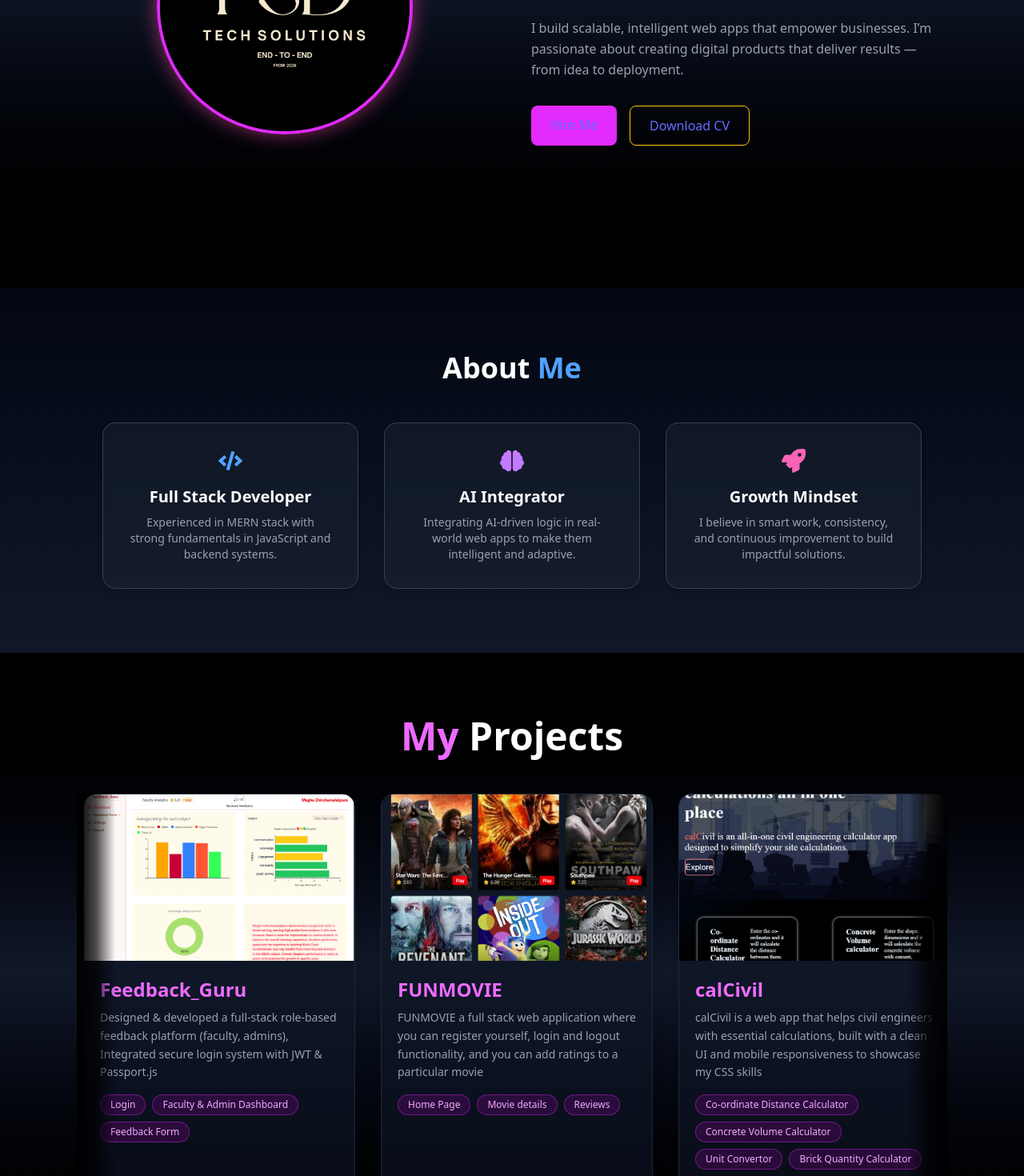
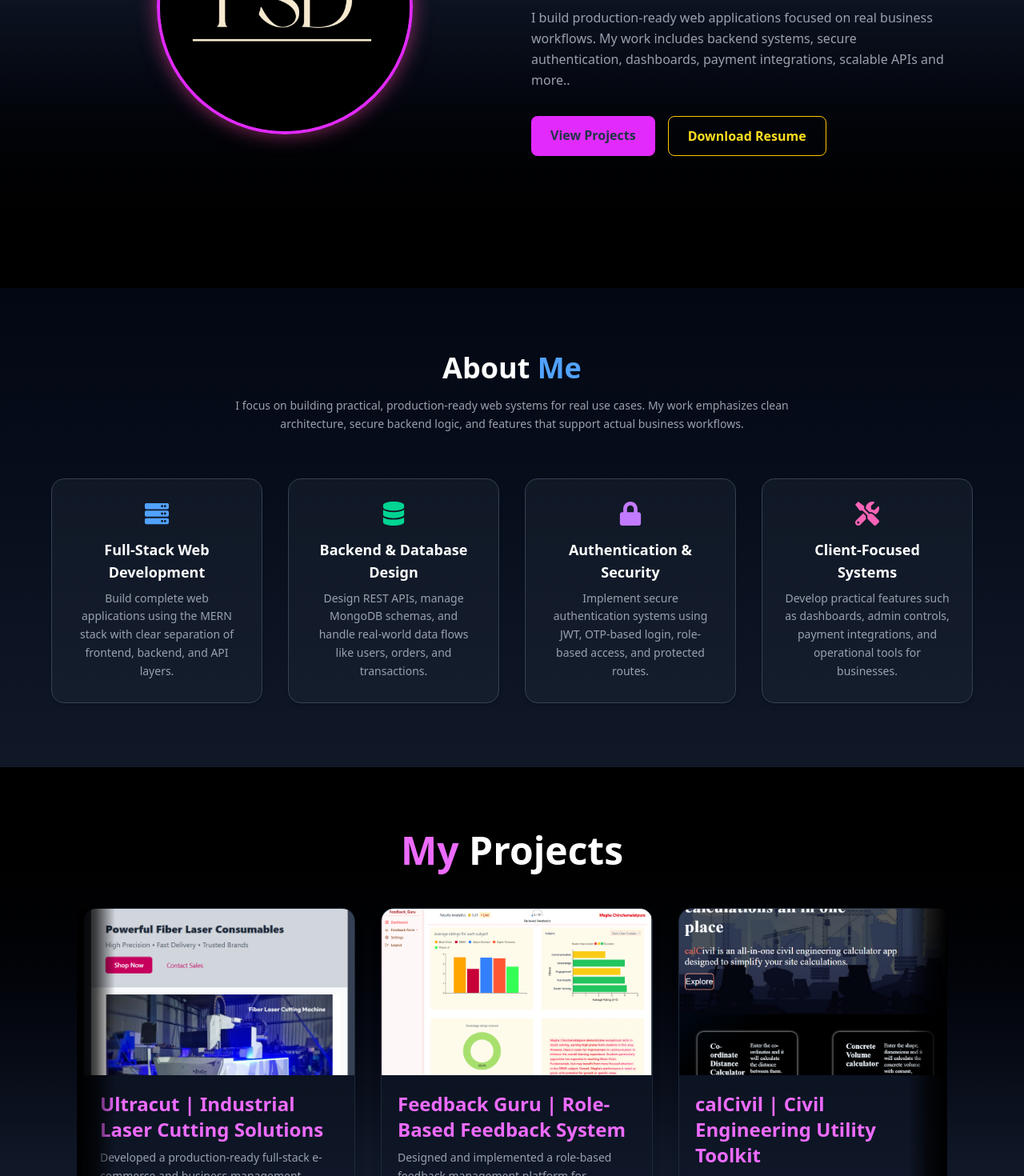
Before and after one commit to PSD24-art/PSD-Portfolio, a React (Vite) app: page / in a window 1280 px wide. Shown: the part 440-1910 px from the top of the page at 80% size. Built offline with nearby package versions, Linux system fonts and the light colour scheme.

Commit message:
UI changes

```diff
--- a/src/components/About.jsx
+++ b/src/components/About.jsx
@@ -1,6 +1,6 @@
 // src/components/About.jsx
 import { motion } from "framer-motion";
-import { FaBrain, FaCode, FaRocket } from "react-icons/fa";
+import { FaServer, FaDatabase, FaLock, FaTools } from "react-icons/fa";
 
 const About = () => {
   const cardVariants = {
@@ -8,43 +8,58 @@ const About = () => {
     show: (i) => ({
       opacity: 1,
       y: 0,
-      transition: { delay: i * 0.2, duration: 0.6 },
+      transition: { delay: i * 0.15, duration: 0.5, ease: "easeOut" },
     }),
   };
 
   const cards = [
     {
-      icon: <FaCode className="text-3xl text-blue-400" />,
-      title: "Full Stack Developer",
-      desc: "Experienced in MERN stack with strong fundamentals in JavaScript and backend systems.",
+      icon: <FaServer className="text-3xl text-blue-400" />,
+      title: "Full-Stack Web Development",
+      desc: "Build complete web applications using the MERN stack with clear separation of frontend, backend, and API layers.",
     },
     {
-      icon: <FaBrain className="text-3xl text-purple-400" />,
-      title: "AI Integrator",
-      desc: "Integrating AI-driven logic in real-world web apps to make them intelligent and adaptive.",
+      icon: <FaDatabase className="text-3xl text-emerald-400" />,
+      title: "Backend & Database Design",
+      desc: "Design REST APIs, manage MongoDB schemas, and handle real-world data flows like users, orders, and transactions.",
     },
     {
-      icon: <FaRocket className="text-3xl text-pink-400" />,
-      title: "Growth Mindset",
-      desc: "I believe in smart work, consistency, and continuous improvement to build impactful solutions.",
+      icon: <FaLock className="text-3xl text-purple-400" />,
+      title: "Authentication & Security",
+      desc: "Implement secure authentication systems using JWT, OTP-based login, role-based access, and protected routes.",
+    },
+    {
+      icon: <FaTools className="text-3xl text-pink-400" />,
+      title: "Client-Focused Systems",
+      desc: "Develop practical features such as dashboards, admin controls, payment integrations, and operational tools for businesses.",
     },
   ];
 
   return (
     <section
       id="about"
-      className="relative py-20 bg-gradient-to-b from-gray-950 to-gray-900 text-center px-6"
+      className="relative py-20 bg-gradient-to-b from-gray-950 to-gray-900 px-6"
     >
-      <motion.h2
-        initial={{ opacity: 0, y: -30 }}
-        animate={{ opacity: 1, y: 0 }}
-        transition={{ duration: 0.8 }}
-        className="text-4xl font-bold mb-12 text-white"
+      {/* Heading */}
+      <motion.div
+        initial={{ opacity: 0, y: -20 }}
+        whileInView={{ opacity: 1, y: 0 }}
+        viewport={{ once: true }}
+        transition={{ duration: 0.6 }}
+        className="text-center mb-14"
       >
-        About <span className="text-blue-400">Me</span>
-      </motion.h2>
+        <h2 className="text-4xl font-bold text-white">
+          About <span className="text-blue-400">Me</span>
+        </h2>
+        <p className="mt-4 max-w-3xl mx-auto text-gray-400 text-sm leading-relaxed">
+          I focus on building practical, production-ready web systems for real
+          use cases. My work emphasizes clean architecture, secure backend
+          logic, and features that support actual business workflows.
+        </p>
+      </motion.div>
 
-      <div className="max-w-5xl mx-auto grid md:grid-cols-3 gap-8">
+      {/* Cards */}
+      <div className="max-w-6xl mx-auto grid gap-8 sm:grid-cols-2 lg:grid-cols-4">
         {cards.map((card, i) => (
           <motion.div
             key={i}
@@ -53,13 +68,17 @@ const About = () => {
             initial="hidden"
             whileInView="show"
             viewport={{ once: true }}
-            className="bg-gray-800/40 border border-gray-700 rounded-2xl p-8 shadow-md hover:shadow-blue-500/20 transition-all duration-300"
+            className="bg-gray-800/40 border border-gray-700 rounded-2xl p-7
+                       shadow-md hover:shadow-blue-500/20
+                       hover:-translate-y-1 transition-all duration-300"
           >
             <div className="flex justify-center mb-4">{card.icon}</div>
-            <h3 className="text-xl font-semibold text-white mb-2">
+            <h3 className="text-lg font-semibold text-white mb-2 text-center">
               {card.title}
             </h3>
-            <p className="text-gray-400 text-sm">{card.desc}</p>
+            <p className="text-gray-400 text-sm leading-relaxed text-center">
+              {card.desc}
+            </p>
           </motion.div>
         ))}
       </div>
--- a/src/components/Hero.jsx
+++ b/src/components/Hero.jsx
@@ -1,3 +1,4 @@
+// src/components/Hero.jsx
 import { motion } from "framer-motion";
 import Profile from "../assets/Profile.png";
 
@@ -22,6 +23,7 @@ export default function Hero() {
           />
         </div>
       </motion.div>
+
       {/* ===== Right Content ===== */}
       <motion.div
         initial={{ opacity: 0, x: -60 }}
@@ -40,7 +42,9 @@ export default function Hero() {
           transition={{ delay: 0.3, duration: 0.6 }}
           className="text-xl sm:text-2xl md:text-3xl text-gray-300 font-light mb-6"
         >
-          <span className="text-yellow-300">Full Stack Developer</span>
+          <span className="text-yellow-300">
+            Full-Stack Web Developer (MERN)
+          </span>
         </motion.h2>
 
         <motion.p
@@ -49,9 +53,9 @@ export default function Hero() {
           transition={{ delay: 0.5, duration: 0.7 }}
           className="text-gray-400 max-w-xl leading-relaxed mb-8"
         >
-          I build scalable, intelligent web apps that empower businesses. I’m
-          passionate about creating digital products that deliver results — from
-          idea to deployment.
+          I build production-ready web applications focused on real business
+          workflows. My work includes backend systems, secure authentication,
+          dashboards, payment integrations, scalable APIs and more..
         </motion.p>
 
         {/* ===== Buttons ===== */}
@@ -62,17 +66,18 @@ export default function Hero() {
           className="flex justify-center md:justify-start gap-4"
         >
           <a
-            href="#contact"
-            className="px-6 py-3 rounded-lg bg-fuchsia-500 hover:bg-fuchsia-700 text-amber-100 font-semibold transition"
+            href="#projects"
+            className="px-6 py-3 rounded-lg bg-fuchsia-500 hover:bg-fuchsia-700 font-semibold transition "
           >
-            Hire Me
+            View Projects
           </a>
+
           <a
             href="/Resume_Prathamesh.pdf"
             download
             className="px-6 py-3 rounded-lg border border-yellow-400 text-yellow-300 hover:bg-yellow-400 hover:text-black font-semibold transition"
           >
-            Download CV
+            Download Resume
           </a>
         </motion.div>
       </motion.div>
--- a/src/components/Navbar.jsx
+++ b/src/components/Navbar.jsx
@@ -62,7 +62,10 @@ const Navbar = () => {
         </ul>
 
         {/* Mobile Menu */}
-        <FaBars onClick={() => setMenuOpen((prev) => !prev)} />
+        <FaBars
+          className="md:hidden"
+          onClick={() => setMenuOpen((prev) => !prev)}
+        />
 
         {menuOpen && (
           <motion.div
--- a/src/index.css
+++ b/src/index.css
@@ -13,15 +13,6 @@
   text-rendering: optimizeLegibility;
   -webkit-font-smoothing: antialiased;
   -moz-osx-font-smoothing: grayscale;
-}
-
-a {
-  font-weight: 500;
-  color: #646cff;
-  text-decoration: inherit;
-}
-a:hover {
-  color: #535bf2;
 }
 
 html {
@@ -46,25 +37,6 @@ body {
 h1 {
   font-size: 3.2em;
   line-height: 1.1;
-}
-
-button {
-  border-radius: 8px;
-  border: 1px solid transparent;
-  padding: 0.6em 1.2em;
-  font-size: 1em;
-  font-weight: 500;
-  font-family: inherit;
-  background-color: #1a1a1a;
-  cursor: pointer;
-  transition: border-color 0.25s;
-}
-button:hover {
-  border-color: #646cff;
-}
-button:focus,
-button:focus-visible {
-  outline: 4px auto -webkit-focus-ring-color;
 }
 
 @media (prefers-color-scheme: light) {
--- a/src/store/CardsArr.jsx
+++ b/src/store/CardsArr.jsx
@@ -1,63 +1,69 @@
 import calCivil from "../assets/calCivil.png";
-import SocialMedia from "../assets/Social_media.png";
-import Simon from "../assets/Simon.png";
 import funmovie from "../assets/funmovie.png";
 import feedback from "../assets/Feedback.png";
+import ultracut from "../assets/ultracut.png";
 
 export const CardsArr = [
   {
     id: 5,
+    imgUrl: ultracut,
+    projectTitle: "Ultracut | Industrial Laser Cutting Solutions",
+    projectDescription:
+      "Developed a production-ready full-stack e-commerce and business management system for an industrial laser-cutting company. The platform enables product catalog management, secure order flow, payment gateway integration, OTP-based authentication, and scalable backend architecture tailored for real client operations.",
+    pModules: [
+      "Product Catalog & Category System",
+      "OTP-Based Authentication (DLT Ready)",
+      "Secure Checkout & Payment Gateway Integration",
+      "Order Lifecycle Management",
+      "Admin-Controlled Content & Data Flow",
+    ],
+    projectLink: "https://ultracut-client.onrender.in", // update if different
+    gitLink: "Private Client Repository",
+  },
+
+  {
+    id: 4,
     imgUrl: feedback,
-    projectTitle: "Feedback_Guru",
+    projectTitle: "Feedback Guru | Role-Based Feedback System",
     projectDescription:
-      "Designed & developed a full-stack role-based feedback platform (faculty, admins), Integrated secure login system with JWT & Passport.js",
-    pModules: ["Login", "Faculty & Admin Dashboard", "Feedback Form"],
+      "Designed and implemented a role-based feedback management platform for educational institutions. The system supports faculty and admin roles with secure authentication, structured feedback collection, and dashboard-driven analytics to improve teaching effectiveness.",
+    pModules: [
+      "JWT-Based Authentication",
+      "Faculty & Admin Dashboards",
+      "Feedback Form Builder",
+      "Role-Based Access Control",
+    ],
     projectLink: "https://feedback-f.onrender.com",
     gitLink: "https://github.com/PSD24-art/Feedback-F",
   },
   {
-    id: 4,
-    imgUrl: funmovie,
-    projectTitle: "FUNMOVIE",
-    projectDescription:
-      "FUNMOVIE a full stack web application where you can register yourself, login and logout functionality, and you can add ratings to a particular movie",
-    pModules: ["Home Page", "Movie details", "Reviews"],
-    projectLink: "https://funmovies-fe.onrender.com/",
-    gitLink: "https://github.com/PSD24-art/Funmovies-F",
-  },
-  {
     id: 1,
     imgUrl: calCivil,
-    projectTitle: "calCivil",
+    projectTitle: "calCivil | Civil Engineering Utility Toolkit",
     projectDescription:
-      "calCivil is a web app that helps civil engineers with essential calculations, built with a clean UI and mobile responsiveness to showcase my CSS skills",
+      "Created a mobile-responsive utility web application to assist civil engineers with daily on-site calculations. The project emphasizes clean UI, responsive design, and practical tools commonly used in real engineering workflows.",
     pModules: [
-      "Co-ordinate Distance Calculator",
+      "Coordinate Distance Calculator",
       "Concrete Volume Calculator",
-      "Unit Convertor",
       "Brick Quantity Calculator",
+      "Unit Conversion Utilities",
     ],
     projectLink: "https://calcivil-backend.onrender.com",
     gitLink: "https://github.com/PSD24-art/calCivil-backend",
   },
   {
-    id: 2,
-    imgUrl: SocialMedia,
-    projectTitle: "Social Media",
+    id: 3,
+    imgUrl: funmovie,
+    projectTitle: "FUNMOVIE | Movie Review Platform",
     projectDescription:
-      "This app is created to learn and demonstrate the learnings about React. Built with Bootstrap and used React core concepts such as props, hooks (useState, useReducer, useRef), ContextAPI, conditional redering, etc.",
-    pModules: ["Home Page", "Create Post"],
-    projectLink: "https://socialmedia-3nvq.onrender.com/",
-    gitLink: "https://github.com/PSD24-art/SocialMedia",
-  },
-  {
-    id: 3,
-    imgUrl: Simon,
-    projectTitle: "Simon Says Game",
-    projectDescription:
-      "A web-based memory game built with HTML, CSS, and JavaScript where players repeat an increasingly complex sequence of colors and sounds. This project demonstrates core JavaScript concepts like event handling, DOM manipulation, and game logic implementation.",
-    pModules: ["Simon Says Game"],
-    projectLink: "https://simons-game-z6q2.onrender.com/",
-    gitLink: "https://github.com/PSD24-art/Simons-game",
+      "Built a full-stack movie review platform enabling users to register, authenticate, and submit ratings and reviews. The application focuses on clean data flow between frontend and backend, authentication handling, and scalable CRUD operations.",
+    pModules: [
+      "User Authentication",
+      "Movie Listings & Details",
+      "Ratings & Reviews System",
+      "REST API Integration",
+    ],
+    projectLink: "https://funmovies-fe.onrender.com/",
+    gitLink: "https://github.com/PSD24-art/Funmovies-F",
   },
 ];
```
Also changed, not shown: src/assets/Profile.png, src/assets/ultracut.png (added).
